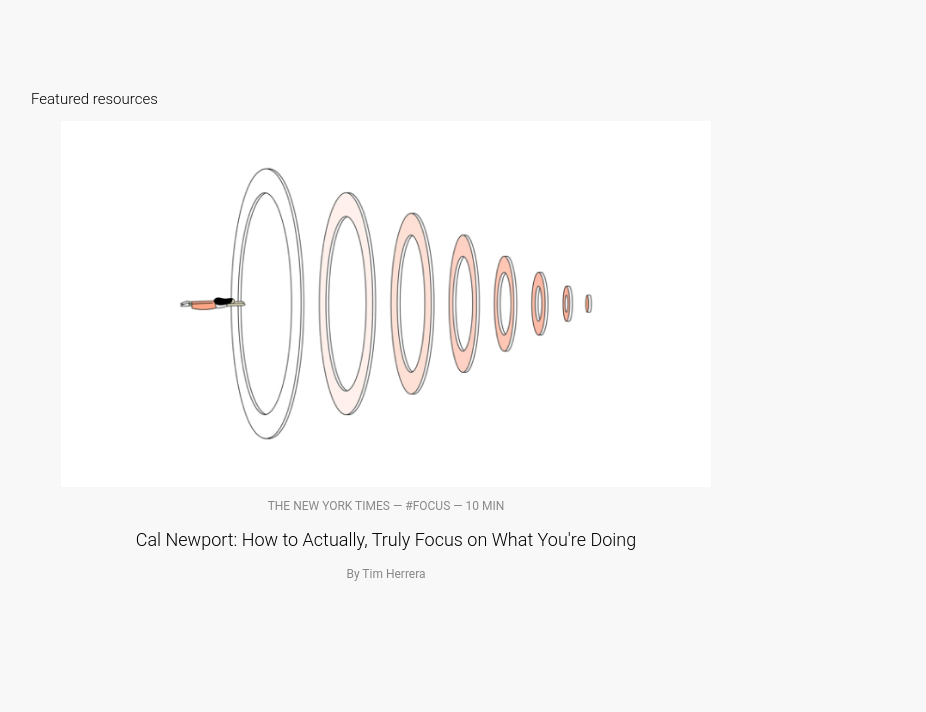
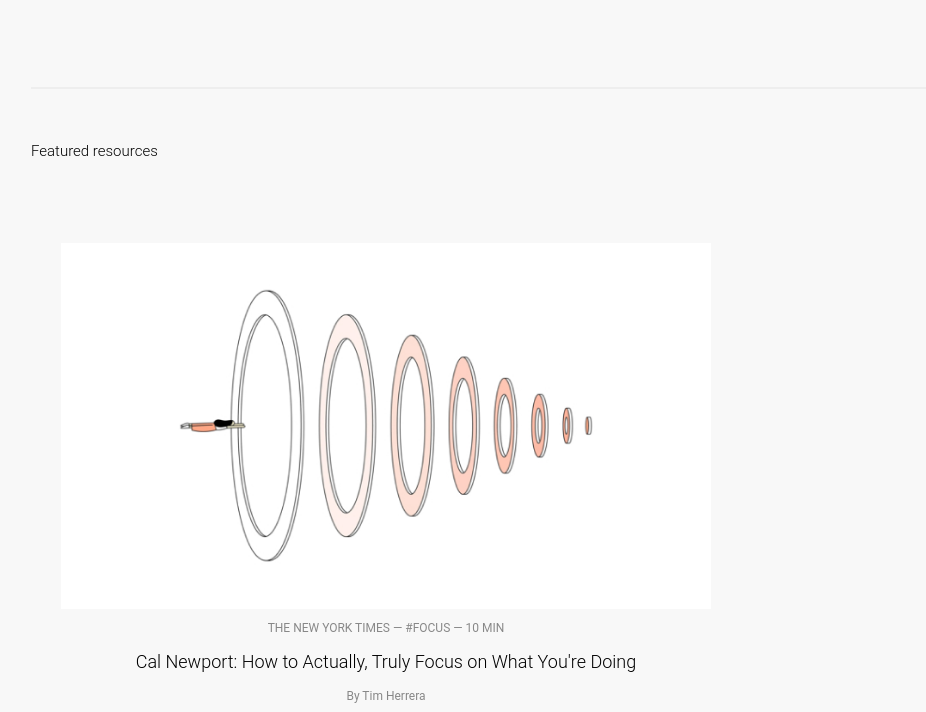
Before and after one commit to nucito101/projekt1, a plain HTML site: page index.html in a window 1280 px wide. Shown: the part 1140-1852 px from the top of the page, without its empty margins (99-1025 px from the left). Drawn offline with Linux system fonts and the light colour scheme; a web font is replaced by a local one.

Commit message:
update featured resources

```diff
--- a/assets/css/styles.css
+++ b/assets/css/styles.css
@@ -135,6 +135,15 @@ section.main > p {
   font-size: 12px;
 }
 
+.featured {
+  font-family: "roboto";
+  font-size: 17px;
+  font-weight: 400;
+  margin: 20px auto;
+  padding: 50px 0;
+  border-top: 2px solid #eeeeee;
+}
+
 /* Icon grid */
 .grid {
   display: grid;
@@ -216,9 +225,9 @@ section.main > p {
 
 /* footer */
 footer {
-    text-align: center;
-    padding: 40px 20px 60px 20px;
-    border-top: 2px solid #eeeeee;
+  text-align: center;
+  padding: 40px 20px 60px 20px;
+  border-top: 2px solid #eeeeee;
 }
 
 footer .button {
--- a/index.html
+++ b/index.html
@@ -40,7 +40,9 @@
         <img src="./assets/img/link6.gif" alt="link6" class="icon">
       </article>
 
-      <h2>Featured resources</h2>
+      <div class="featured">
+        <h2>Featured resources</h2>
+      </div>
 
       <article class="resources1">
         <img src="./assets/img/resource1.png.jpg" alt="resource1">
```
